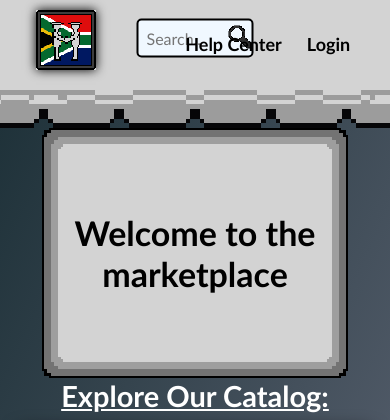
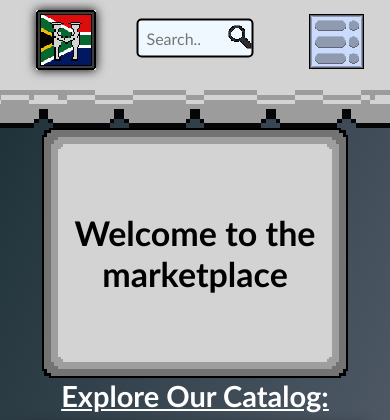
Before and after one commit to JohanMoyane/TradeCore, a PHP site: page /Frontend/Webpages/Marketplace.html in a window 390 px wide. Shown: the top 420 px of the page. Run offline with PHP 8.4, Linux system fonts and the light colour scheme; data that the repository does not hold is empty.

Commit message:
Added a menu bar feature

```diff
--- a/Frontend/Webpages/Marketplace.html
+++ b/Frontend/Webpages/Marketplace.html
@@ -22,6 +22,7 @@
                     <input type="text" placeholder="Search.." name="search">
                     <button type="submit"></button>
                 </form>
+            <button class="menuToggle" aria-label="Open menu"><img src="/Frontend/images/menupopup.png"></button>
             <nav class="nav1">
                 <a class="subBar" href="/Frontend/Webpages/Help Center.html">Help Center</a>
                 <a class="sbutton" href="#"></a>
@@ -44,5 +45,19 @@
         </nav>
         </footer>
         </main>
+        <script>
+            const menuToggle = document.querySelector('.menuToggle');
+            const nav = document.querySelector('.nav1');
+
+            menuToggle.addEventListener('click', () => {
+                nav.classList.toggle('active')
+            });
+
+            document.addEventListener('click', (e) => {
+                if (!nav.contains(e.target) && !menuToggle.contains(e.target)) {
+                nav.classList.remove('active');
+                }
+            });
+        </script>
     </body>
 </html>
--- a/Frontend/style/marketplaceStyle.css
+++ b/Frontend/style/marketplaceStyle.css
@@ -198,6 +198,19 @@
 .content p{
     font-size: 15px;
 }
+.menuToggle img {
+  width: 55px;
+  height: auto;
+  display: block;
+}
+.menuToggle {
+  display: none;
+  background: none;
+  border: none;
+  cursor: pointer;
+  padding: 8px 10px;
+}
+
 
 @media screen and (max-width: 900px) {
     .logoarea{
@@ -218,4 +231,31 @@
         min-width: 350px;
         font-size: 17px;
     }
+    .nav1 {
+    display: none;
+    position: fixed;
+    top: 11%;
+    right: 3%;
+    background: white;
+    width: 200px;
+    box-shadow: 0 2px 50px black;
+    flex-direction: column;
+    z-index: 999;
+  }
+
+  .menuToggle {
+    display: block;
+    position: absolute;
+    right: 4%;
+    top: 5%;
+  }
+
+  .nav1.active {
+    display: flex;
+  }
+
+  .nav1 a, .nav1 .sbutton {
+    padding: 12px 20px;
+    border-bottom: 1px solid #ddd;
+  }
 }
```
Also changed, not shown: Frontend/Webpages/Index.html (+15 -0 lines), Frontend/Webpages/Seller Page.html (+15 -0 lines), Frontend/style/Style.css (+44 -0 lines), Frontend/style/accountAreaStyle.css (+44 -1 lines).
